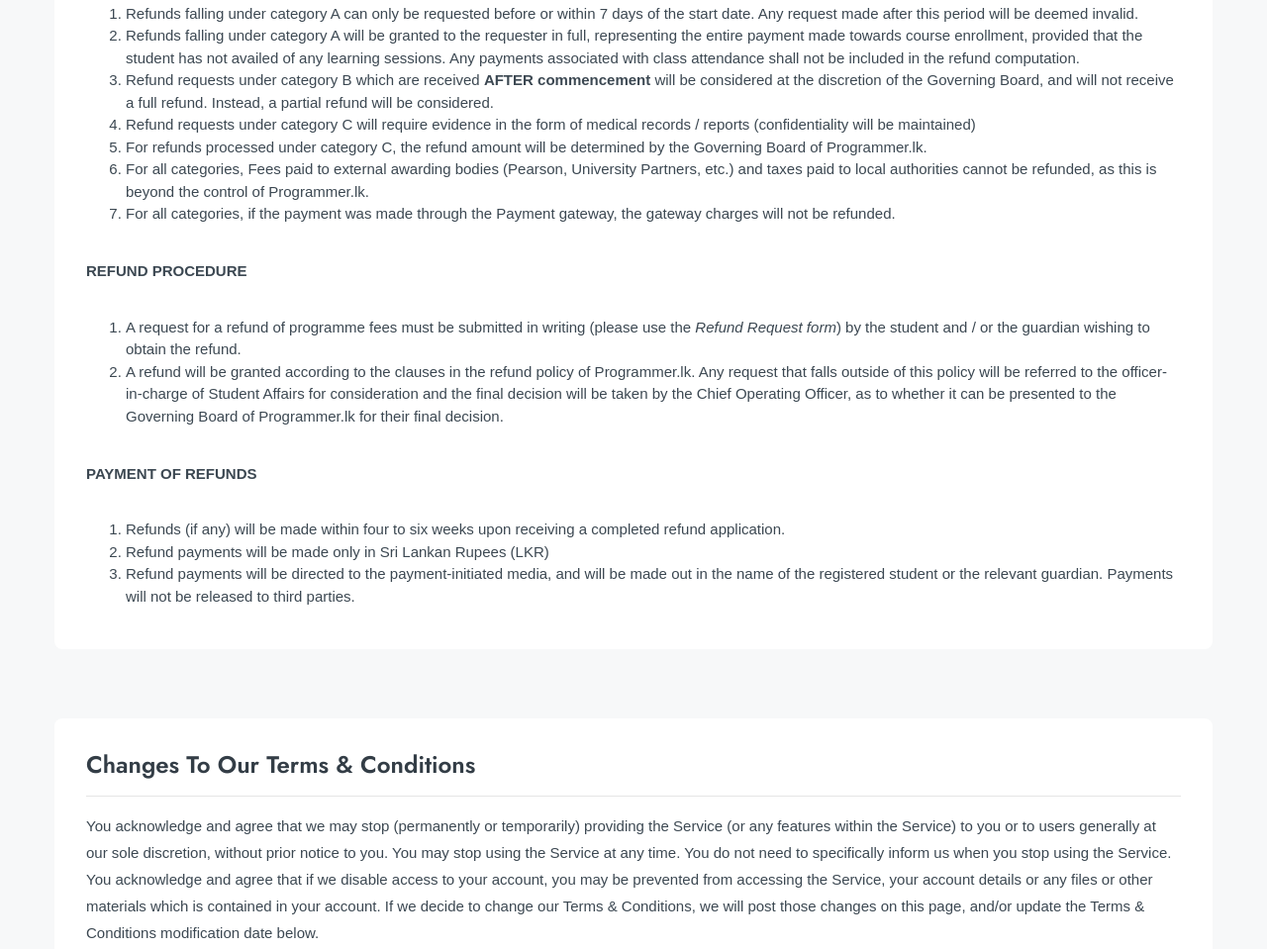
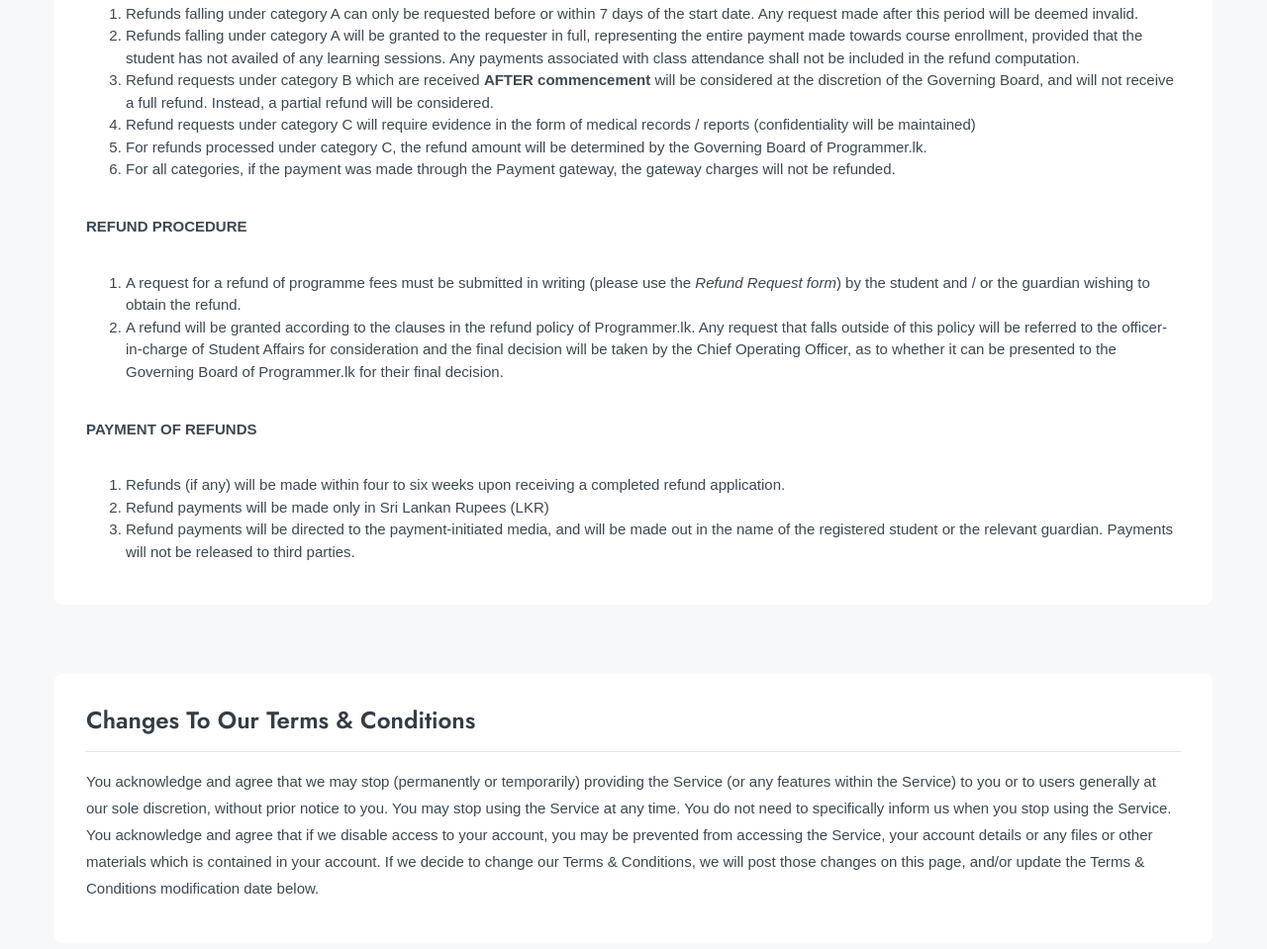
Before and after one commit to zoftstack/pg.lk, a plain HTML site: page terms-and-conditions.html in a window 1280 px wide. Shown: the part 2702-3661 px from the top of the page at 99% size. Drawn offline with nearby package versions, Linux system fonts and the light colour scheme; a web font is replaced by a local one.

Commit message:
changed Pearson

```diff
--- a/terms-and-conditions.html
+++ b/terms-and-conditions.html
@@ -298,10 +298,6 @@ Under no circumstances shall <a>programmer.lk</a> team be liable for any direct,
                                         <li>For refunds processed under category C, the refund amount will be determined
                                             by the Governing Board of Programmer.lk.
                                         </li>
-                                        <li>For all categories, Fees paid to external awarding bodies (Pearson,
-                                            University Partners, etc.) and taxes paid to local authorities cannot be
-                                            refunded, as this is beyond the control of Programmer.lk.
-                                        </li>
                                         <li>For all categories, if the payment was made through the Payment gateway,
                                             the gateway charges will not be refunded.
                                         </li>
```
